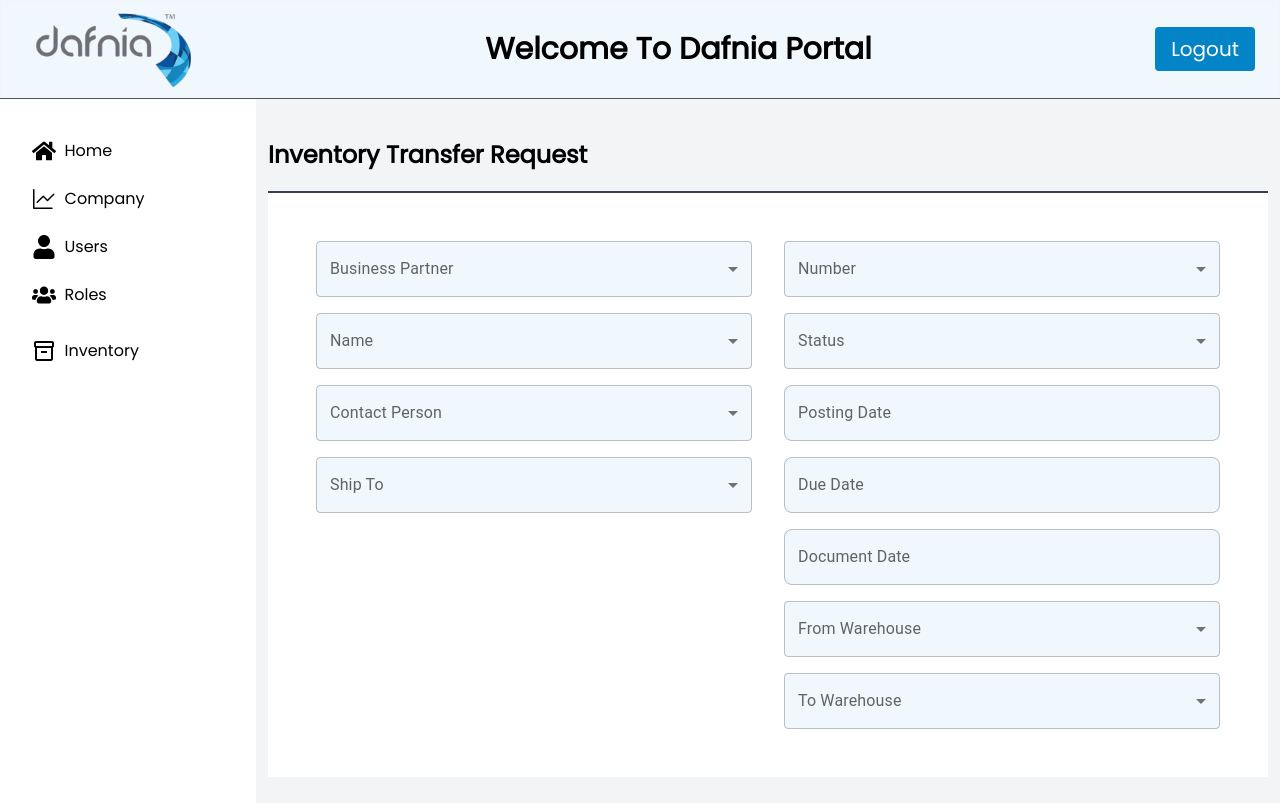
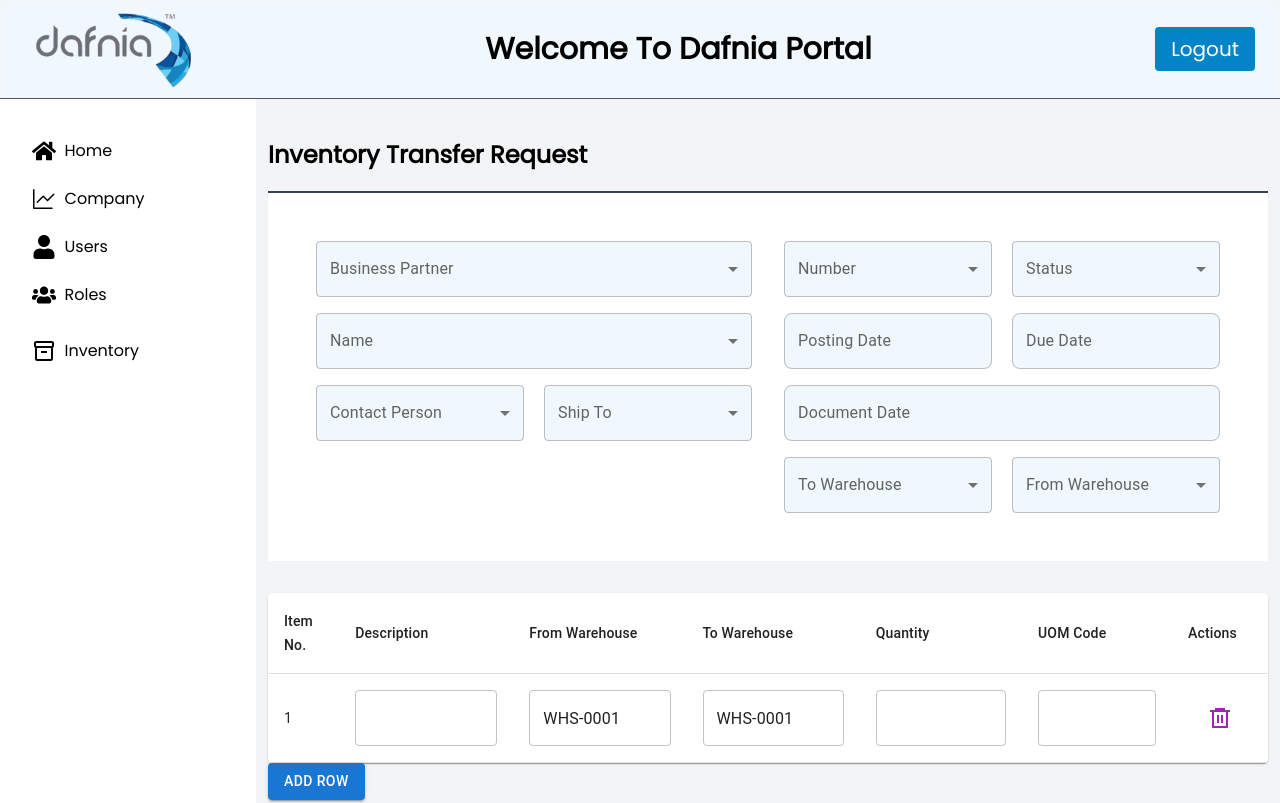
Before and after one commit to haseebx16/dafnia, a Next.js app: page /inventory-req in a window 1280 px wide. Shown: the top 803 px of the page. Built offline with nearby package versions, Linux system fonts and the light colour scheme.

Commit message:
Update page.js

```diff
--- a/app/inventory-req/page.js
+++ b/app/inventory-req/page.js
@@ -74,6 +74,7 @@ function Page() {
 
 
         <div className="grid grid-cols-2 gap-8 bg-white p-12">
+
           {/* Left column */}
           <div className="space-y-4">
             {/* Business Partner Dropdown */}
@@ -96,7 +97,10 @@ function Page() {
               labelSpace="Name"
             />
 
+        <div style={{ display: 'flex', flexWrap: 'wrap', gap: '20px' }}>
+
             {/* Contact Person Dropdown */}
+            <div style={{ flex: '1 1 45%' }}>
             <UserDropdown
               grids={4}
               label="Contact Person"
@@ -105,8 +109,10 @@ function Page() {
               option3="Person 3"
               labelSpace="Contact Person"
             />
+            </div>
 
             {/* Ship To Dropdown */}
+            <div style={{ flex: '1 1 45%' }}>
             <UserDropdown
               grids={4}
               label="Ship To"
@@ -115,21 +121,29 @@ function Page() {
               option3="Location 3"
               labelSpace="Ship To"
             />
+            </div>
+          </div>
           </div>
 
           {/* Right column */}
           <div className="space-y-4">
+          <div style={{ display: 'flex', flexWrap: 'wrap', gap: '20px' }}>
+
             {/* No. Dropdown */}
+            <div style={{ flex: '1 1 45%' }}>
             <UserDropdown
               grids={6}
               label="Number"
               option1="No 1"
               option2="No 2"
               option3="No 3"
-              labelSpace="Select Name"
+              labelSpace="Number"
             />
+            </div>
+
 
             {/* Status Input */}
+            <div style={{ flex: '1 1 45%' }}>
             <UserDropdown
               grids={6}
               label="Status"
@@ -137,36 +151,67 @@ function Page() {
               option2="Close"
               labelSpace="Status"
             />
+              </div>
+              </div>
 
+
+             <div style={{ display: 'flex', flexWrap: 'wrap', gap: '20px' }}>
             {/* Posting Date */}
-            <RoundedField grids={6} label="Posting Date" id="pDate" name="pDate" type="text"/>
+            <div style={{ flex: '1 1 45%' }}>
+            <RoundedField
+            grids={4} label="Posting Date"
+            id="pDate"
+            name="pDate"
+            type="text"
+            />
+            </div>
 
             {/* Due Date */}
-            <RoundedField grids={6} label="Due Date" id="dDate" name="dDate" type="text"/>
+            <div style={{ flex: '1 1 45%' }}>
+            <RoundedField
+            grids={4}
+            label="Due Date"
+            id="dDate"
+            name="dDate"
+            type="text"/>
+            </div>
+            </div>
 
             {/* Document Date */}
-            <RoundedField grids={6} label="Document Date" id="DocDate" name="DocDate" type="text"/>
+
+            <RoundedField grids={6}
+            label="Document Date"
+            id="DocDate"
+            name="DocDate"
+            type="text"/>
+
+
+            <div style={{ display: 'flex', flexWrap: 'wrap', gap: '20px' }}>
+
+            {/* To Warehouse Dropdown */}
+            <div style={{ flex: '1 1 45%' }}>
+              <UserDropdown
+              grids={6}
+                label="To Warehouse"
+                option1="Warehouse 1"
+                option2="Warehouse 2"
+                option3="Warehouse 3"
+                labelSpace="To Warehouse "
+              />
+            </div>
 
             {/* From Warehouse Dropdown */}
-
+            <div style={{ flex: '1 1 45%' }}>
               <UserDropdown
-                grids={6}
+              grids={6}
                 label="From Warehouse"
                 option1="Warehouse 1"
                 option2="Warehouse 2"
                 option3="Warehouse 3"
                 labelSpace="From Warehouse"
               />
-
-              {/* To Warehouse Dropdown */}
-              <UserDropdown
-                grids={6}
-                label="To Warehouse"
-                option1="Warehouse 1"
-                option2="Warehouse 2"
-                option3="Warehouse 3"
-                labelSpace="To Warehouse"
-              />
+            </div>
+          </div>
 
           </div>
         </div>
```
